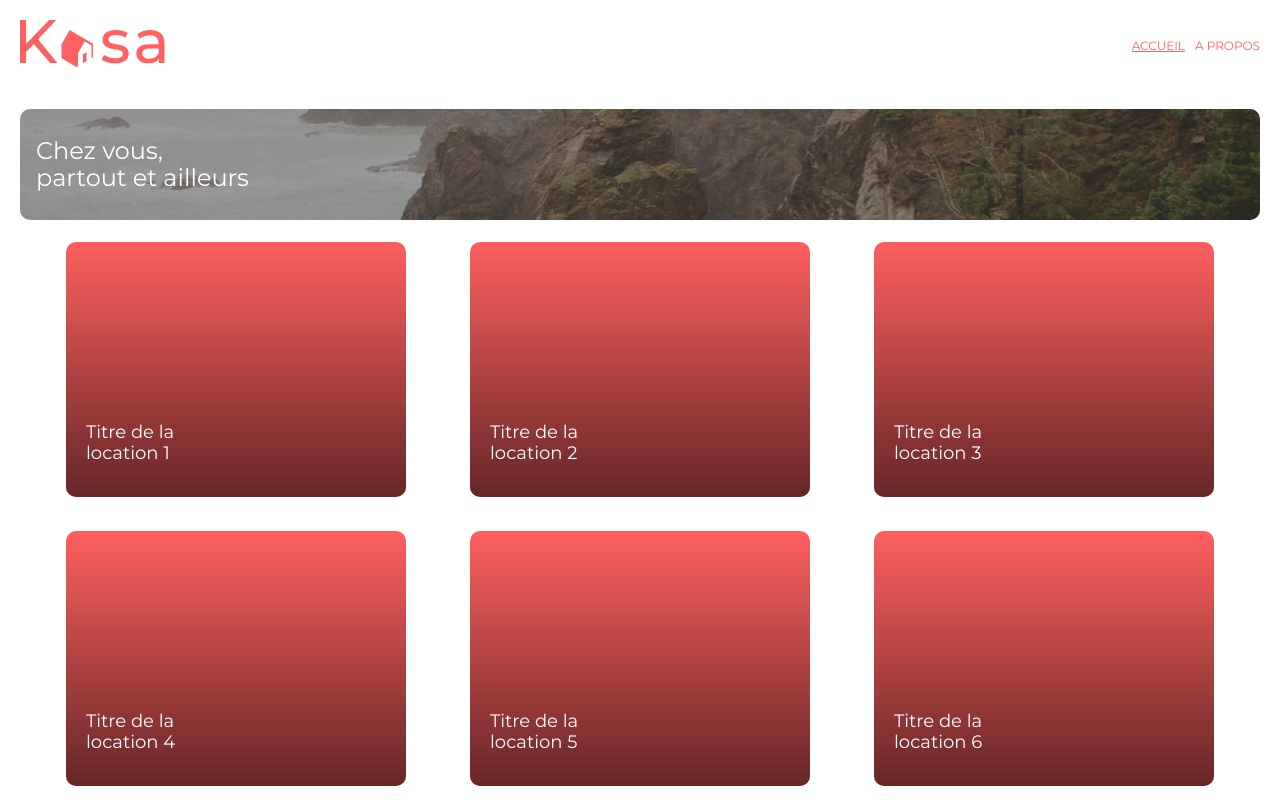
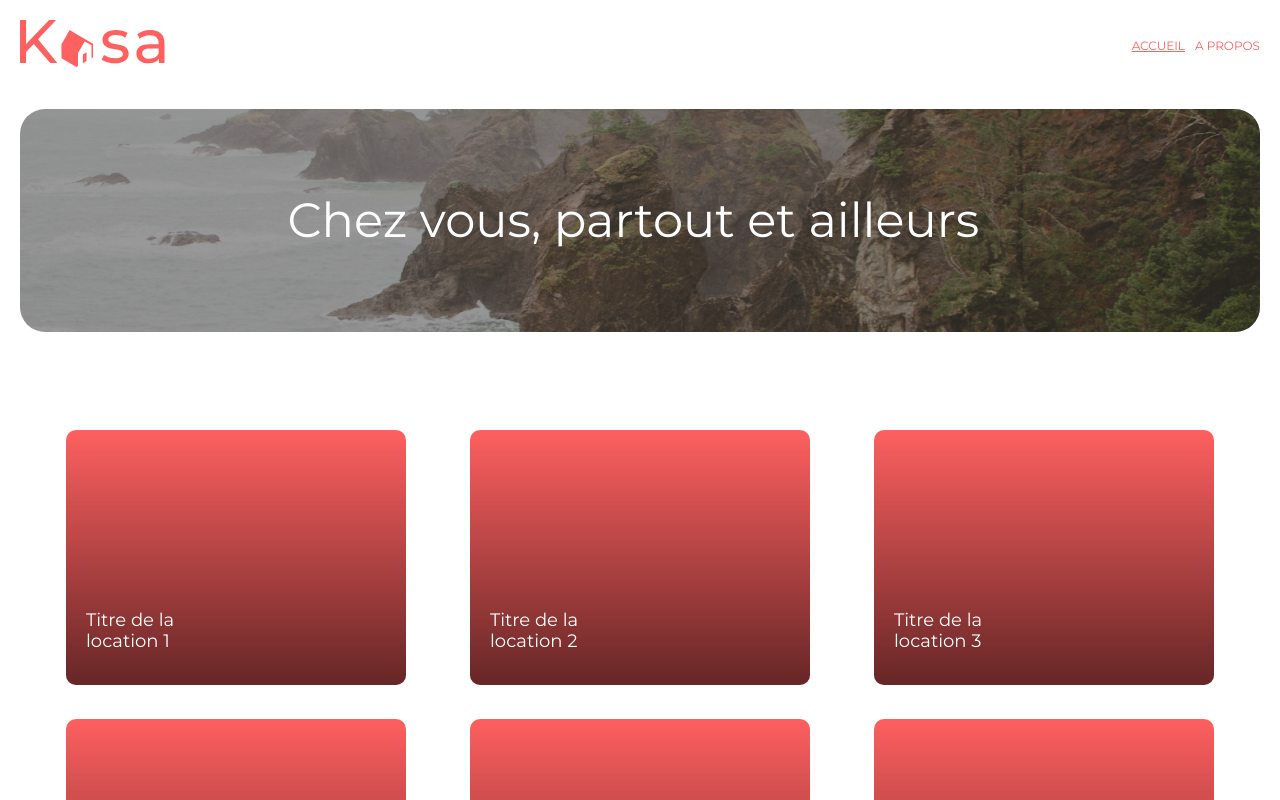
Before and after one commit to lostmart/react-ksa, a React (Create React App) app: page / in a window 1280 px wide. Shown: the top 800 px of the page. Built offline with nearby package versions, Linux system fonts and the light colour scheme.

Commit message:
new home css rules

```diff
--- a/src/App.jsx
+++ b/src/App.jsx
@@ -1,5 +1,6 @@
 import { RouterProvider } from 'react-router-dom'
 import router from './router.js'
+
 
 const App = () => {
 	return <RouterProvider router={router} />
--- a/src/components/Banner.module.scss
+++ b/src/components/Banner.module.scss
@@ -1,3 +1,5 @@
+@import '../styles/mixins';
+
 .home__banner {
 	border-radius: 10px;
 	overflow: hidden;
@@ -7,6 +9,12 @@
 	align-items: center;
 	position: relative;
 	margin-top: 16px;
+
+	@include responsive(768px) {
+		max-height: 223px;
+		border-radius: 25px;
+		margin-bottom: 76px;
+	}
 
 	&::after {
 		content: '';
@@ -28,5 +36,13 @@
 		font-size: 24px;
 		left: 16px;
 		max-width: 222px;
+
+		@include responsive(768px) {
+			left: 50%;
+			max-width: fit-content;
+			transform: translateX(-50%);
+			font-size: 48px;
+			min-width: 705px;
+		}
 	}
 }
--- a/src/pages/Home/index.jsx
+++ b/src/pages/Home/index.jsx
@@ -2,6 +2,7 @@ import React from 'react'
 import styles from './index.module.scss'
 import Banner from '../../components/Banner.jsx'
 import Card from '../../components/Card.jsx'
+// import LogemontData from './data/mock-data.json'
 
 const Home = () => {
 	const cards = [1, 2, 3, 4, 5, 6, 7, 8, 9]
--- a/src/pages/Home/index.module.scss
+++ b/src/pages/Home/index.module.scss
@@ -13,6 +13,7 @@
 
 		@include responsive(768px) {
 			flex-direction: row;
+			margin-bottom: 70px;
 		}
 	}
 }
--- a/src/router.js
+++ b/src/router.js
@@ -7,6 +7,7 @@ import {
 // Pages
 import Home from './pages/Home'
 import About from './pages/About'
+import NotFound from './pages/NotFound'
 
 //layouts
 import RootLayout from './layouts/RootLayout.jsx'
@@ -16,8 +17,10 @@ const router = createBrowserRouter(
 		<Route path="/" element={<RootLayout />}>
 			<Route index element={<Home />} />
 			<Route path="about" element={<About />} />
+			<Route path="*" element={<NotFound />} />
 		</Route>
 	)
 )
 
+
 export default router
```
Also changed, not shown: src/data/mock-data.json (renamed from public/data/mock-data.json), src/pages/NotFound/index.jsx (renamed from src/pages/NotFound/NotFound.jsx).
